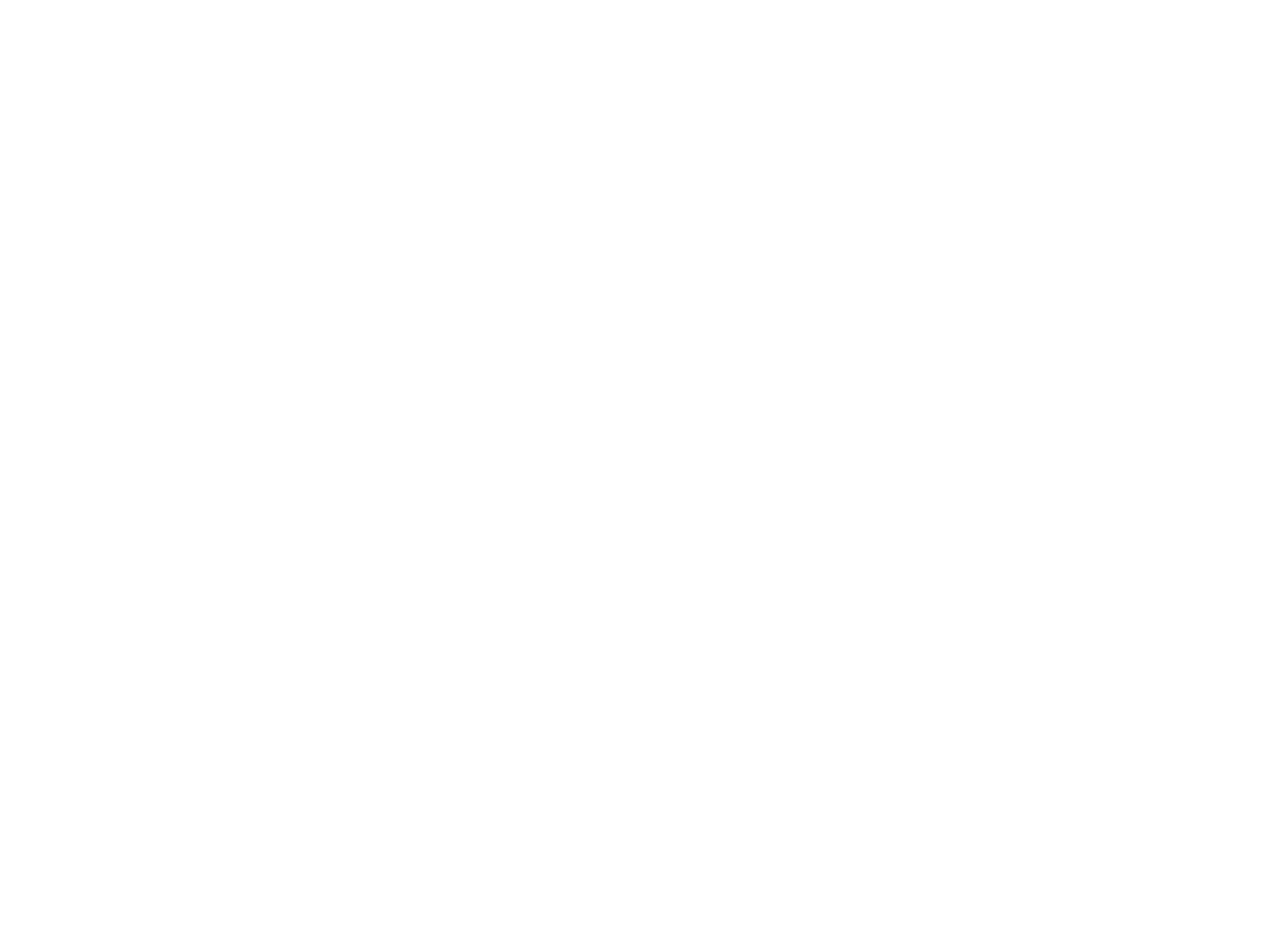
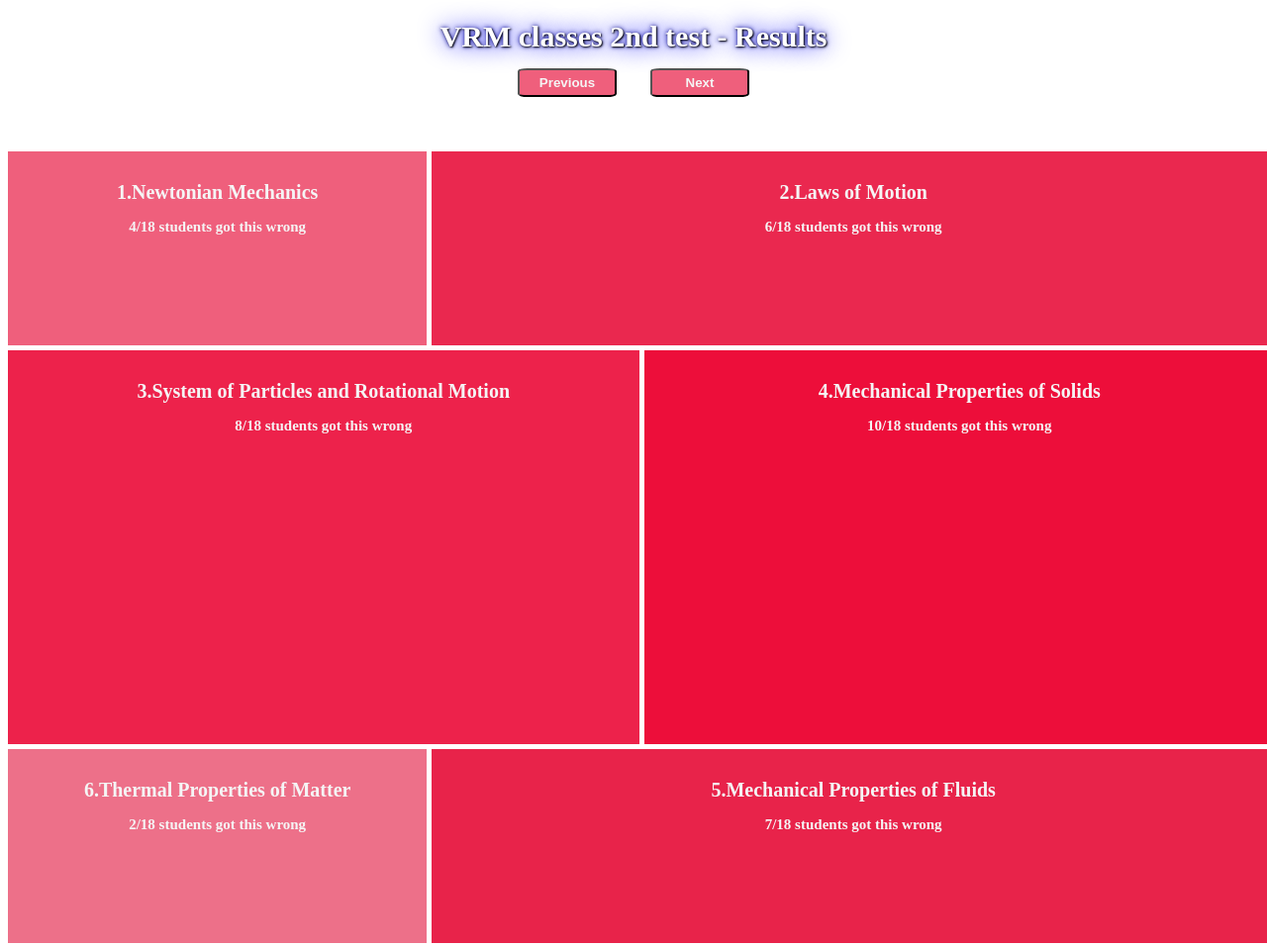
Before and after one commit to abhikrni/tuition-project, a plain HTML site: page secondTestResults.html in a window 1280 px wide. Shown: the whole page at 99% size. Before the commit the page ends 800 px from the top, so only its background shows below. Drawn offline with Linux system fonts and the light colour scheme.

Commit message:
styling and dummy data added to 4 heatmaps

```diff
--- a/secondTestResults.html
+++ b/secondTestResults.html
@@ -0,0 +1,33 @@
+<!DOCTYPE html>
+<html>
+
+<head>
+    <title>Using CSS Grid</title>
+    <link rel="stylesheet" href="styles.css">
+</head>
+
+<body>
+    <h1 class="heading"> VRM classes 2nd test - Results</h1>
+    <a href='firstTestResults.html'><button class="prev-btn">Previous</button></a>
+    <a href='thirdTestResults.html'><button class="next-btn">Next</button></a>
+
+
+    <div id="content-second">
+
+        <div class="one box">1.Newtonian Mechanics<p class="no-of-stu"> 4/18 students got this wrong </p>
+        </div>
+        <div class="two box">2.Laws of Motion<p class="no-of-stu"> 6/18 students got this wrong </p>
+        </div>
+        <div class="three box">3.System of Particles and Rotational Motion<p class="no-of-stu"> 8/18 students got this wrong
+            </p>
+        </div>
+        <div class="four box">4.Mechanical Properties of Solids<p class="no-of-stu"> 10/18 students got this wrong </p>
+        </div>
+        <div class="five box">5.Mechanical Properties of Fluids<p class="no-of-stu"> 7/18 students got this wrong </p>
+        </div>
+        <div class="six box">6.Thermal Properties of Matter<p class="no-of-stu"> 2/18 students got this wrong </p>
+        </div>
+
+</body>
+
+</html>
--- a/styles.css
+++ b/styles.css
@@ -3,19 +3,35 @@
     font-weight: bold;
     color: black;
     margin-bottom: 0;
+    color: white;
+    text-shadow: 1px 1px 2px black, 0 0 25px blue, 0 0 5px darkblue;
 }
 
+.next-btn, .prev-btn {
+    padding: 5px;
+    margin: 15px;
+    width: 100px;
+    border-radius: 10%;
+    background-color: #ef5f7c;
+    color: whitesmoke;
+    cursor: pointer;
+    font-weight: bold;
+
+}
 body {
-    color: #fff;
+    /* color: #fff; */
     font-family: 'Nunito Semibold';
     text-align: center;
 }
 
 .no-of-stu {
-    font-size: 25px;
+    font-size: 15px;
+    justify-content: center;
 }
 
-#content {
+#content, #content-second,
+#content-third,
+#content-fourth {
     display: grid;
     grid-template-columns: repeat(6, 1fr);
     grid-template-rows: repeat(4, minmax(150px, auto));
@@ -26,12 +42,13 @@ body {
     height: 100vh;
 }
 
-#content div {
+#content div, #content-second div, #content-third div,#content-fourth div {
     /* background: #ea2f54; */
     padding: 30px;
 }
 
-#content div:nth-child(even) {
+#content div:nth-child(even), #content-second div:nth-child(even),
+#content-third div:nth-child(even), #content-fourth div:nth-child(even) {
     /* background: #777; */
     padding: 30px;
 }
@@ -39,8 +56,9 @@ body {
 .one {
     /*grid-column-start: 1;
 			grid-column-end: 3;*/
+    color: white;
     grid-column: 1 / 3;
-    font-size: 40px;
+    font-size: 20px;
     font-weight: bold;
     background: #ef5f7c;
 }
@@ -48,7 +66,7 @@ body {
 .two {
     grid-column: 3 / 7;
     background: #ea284f;
-    font-size: 40px;
+    font-size: 20px;
     font-weight: bold;
 
 }
@@ -57,7 +75,7 @@ body {
     grid-column: 1 / 4;
     grid-row: 2 / 4;
     background: #ed224b;
-    font-size: 40px;
+    font-size: 20px;
     font-weight: bold;
 }
 
@@ -65,14 +83,14 @@ body {
     grid-column: 4 / 7;
     grid-row: 2 / 4;
     background: #ed0e3a;
-    font-size: 40px;
+    font-size: 20px;
     font-weight: bold;
 }
 
 .five {
     grid-column: 3 / 7;
     background: #e8234a;
-    font-size: 40px;
+    font-size: 20px;
     font-weight: bold;
 }
 
@@ -80,6 +98,17 @@ body {
     grid-column: 1 / 3;
     grid-row: 4;
     background: #ed7089;
-    font-size: 40px;
+    font-size: 20px;
     font-weight: bold;
 }
+
+.box {
+    color: whitesmoke;
+}
+
+.box:hover {
+    transform: scale(1.1);
+    /* background: #ff800a; */
+    z-index: 1;
+    box-shadow: 2px 2px 2px #fff;
+}
```
Also changed, not shown: firstTestResults.html (added, +27 -0 lines), firstTestsResults.html (deleted, +0 -26 lines), fourthTestResults.html (+31 -0 lines), index.html (+2 -2 lines), thirdTestResults.html (+34 -0 lines).
